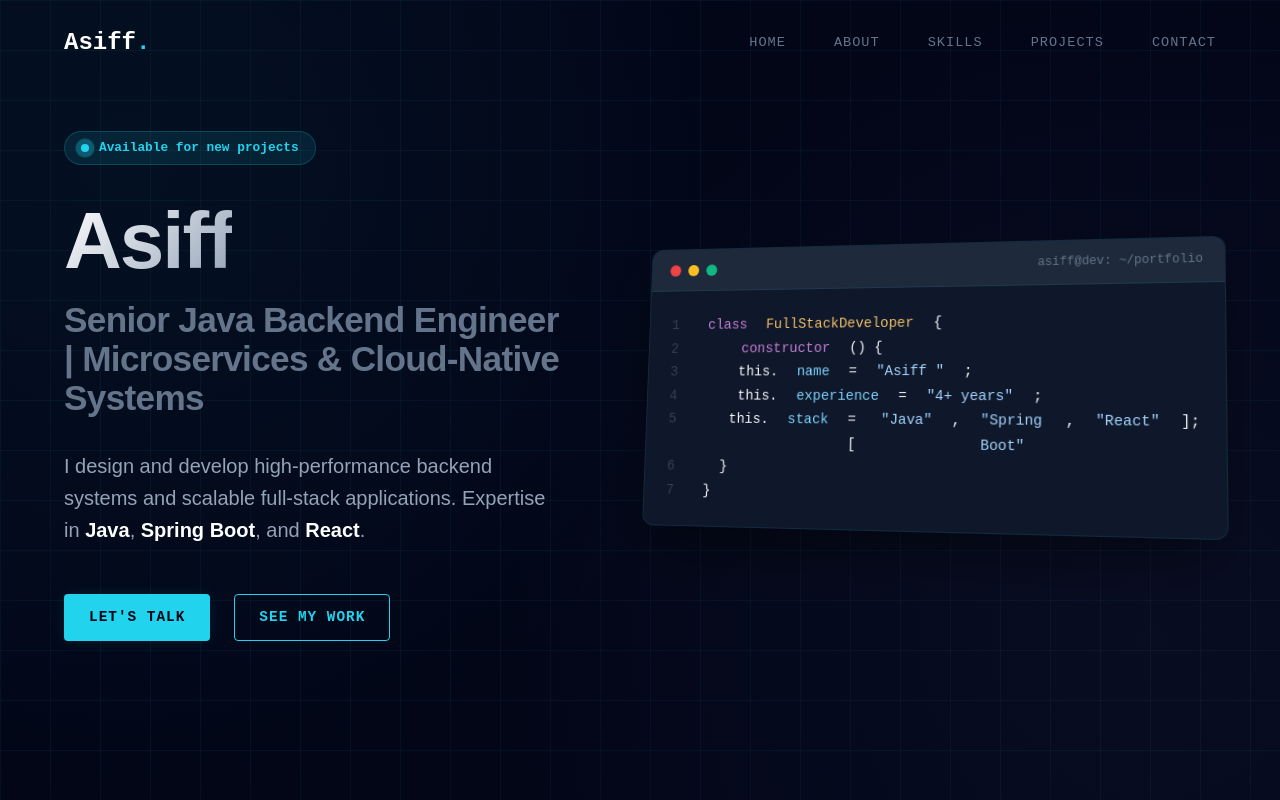
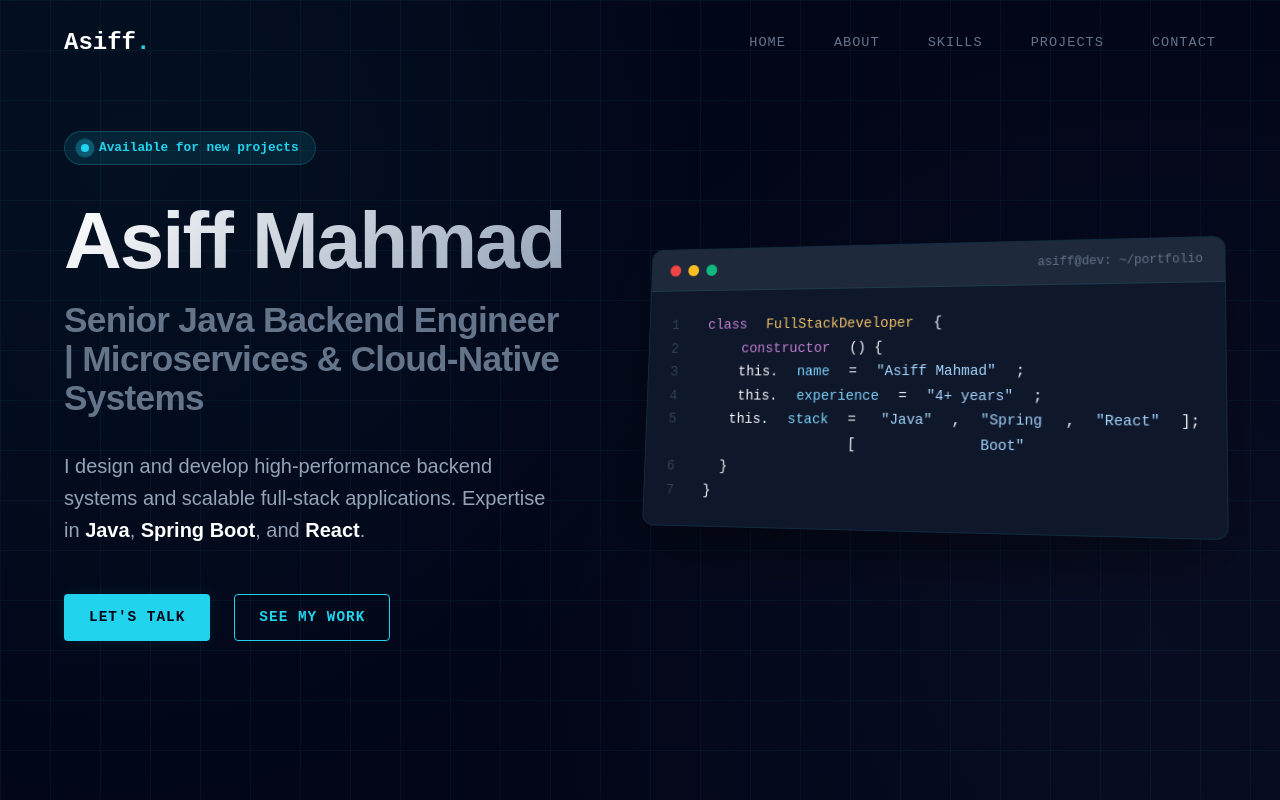
Before and after one commit to asiffmahmad/webprofile, a React (Vite) app: page / in a window 1280 px wide. Shown: the top 800 px of the page. Built offline with nearby package versions, Linux system fonts and the light colour scheme.

Commit message:
asiff | test

```diff
--- a/src/data.js
+++ b/src/data.js
@@ -1,5 +1,5 @@
 export const profileData = {
-  name: "Asiff ",
+  name: "Asiff Mahmad",
   role: "Senior Java Backend Engineer | Microservices & Cloud-Native Systems",
   email: "asiffmahmad9@gmail.com",
   github: "https://github.com/asiffmahmad",
```
